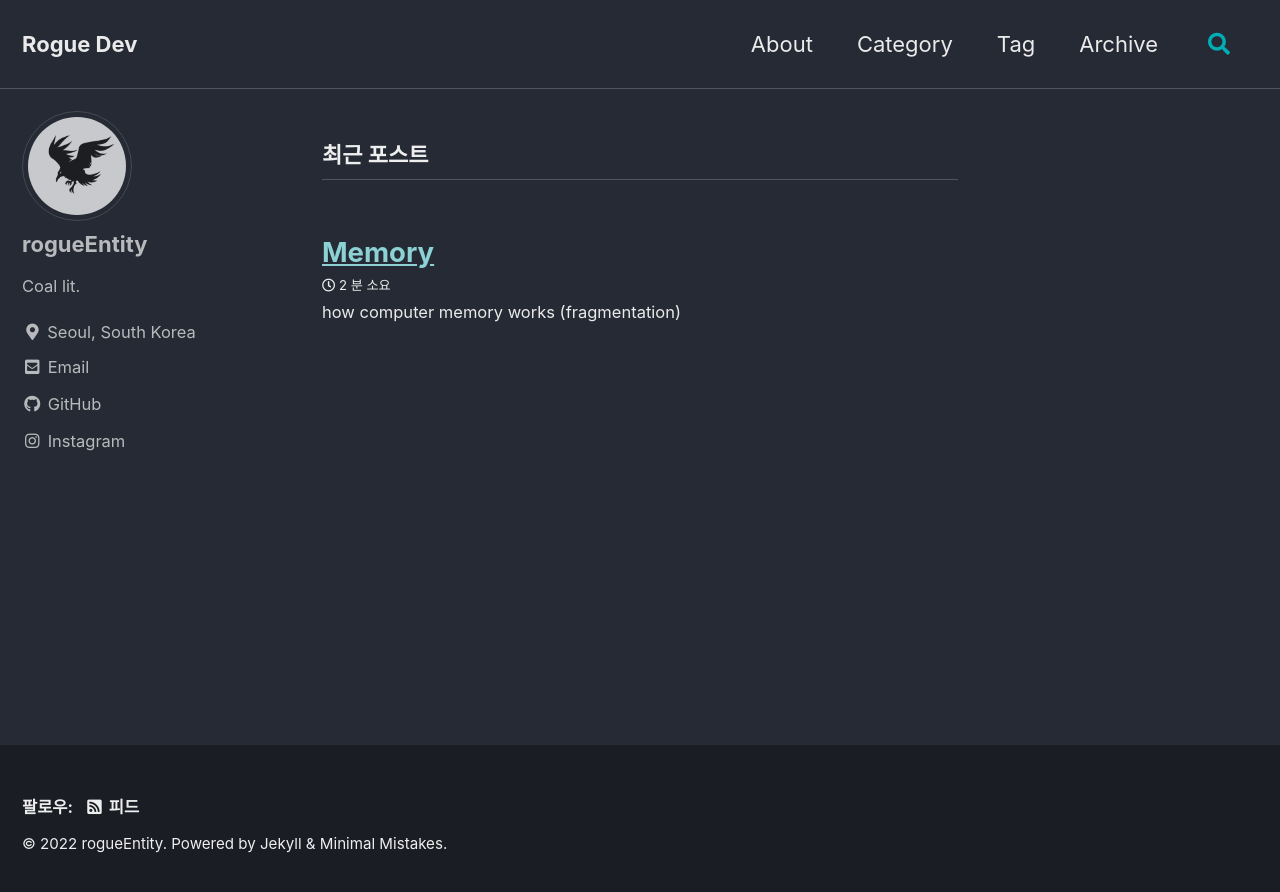
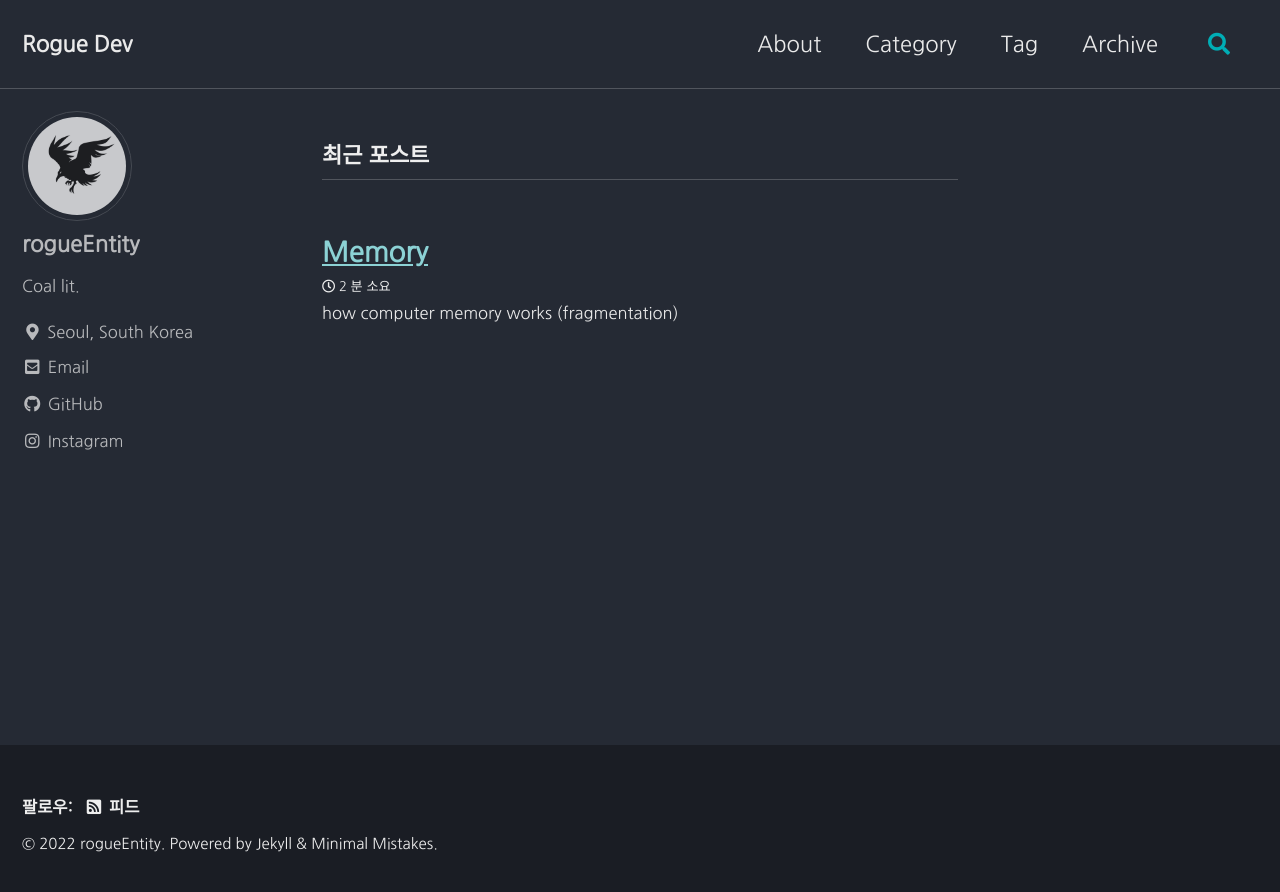
Before and after one commit to rogueEntity/rogueEntity.github.io, a Jekyll site: the page built from index.html, in a window 1280 px wide. Shown: the top 892 px of the page. Built offline with Jekyll 4.4.1, drawn with Linux system fonts in a browser that asks for light colours; cached includes are drawn as plain includes; the list of posts is cut into pages by our own code.

Commit message:
🔧 change font

```diff
--- a/_includes/head/custom.html
+++ b/_includes/head/custom.html
@@ -9,4 +9,7 @@
 <meta name="msapplication-TileColor" content="#da532c">
 <meta name="theme-color" content="#ffffff">
 
+<!-- font -->
+<link href="https://fonts.googleapis.com/css?family=Nanum+Gothic" rel="stylesheet" type="text/css">
+
 <!-- end custom head snippets -->
--- a/_sass/minimal-mistakes/_variables.scss
+++ b/_sass/minimal-mistakes/_variables.scss
@@ -14,7 +14,7 @@ $indent-var: 1.3em !default;
 
 /* system typefaces */
 $serif: Georgia, Times, serif !default;
-$sans-serif: -apple-system, BlinkMacSystemFont, "Roboto", "Segoe UI",
+$sans-serif: "Nanum Gothic", -apple-system, BlinkMacSystemFont, "Roboto", "Segoe UI",
   "Helvetica Neue", "Lucida Grande", Arial, sans-serif !default;
 $monospace: Monaco, Consolas, "Lucida Console", monospace !default;
 
```
